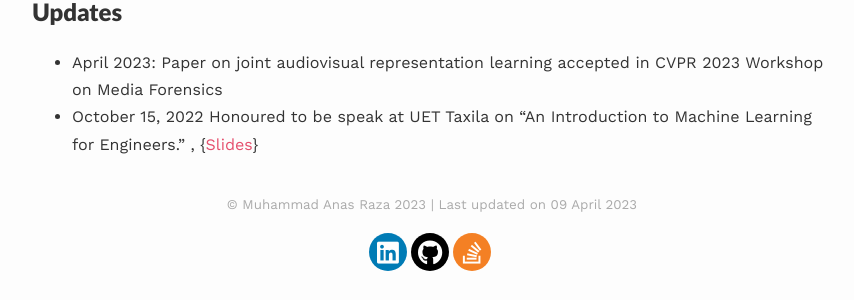
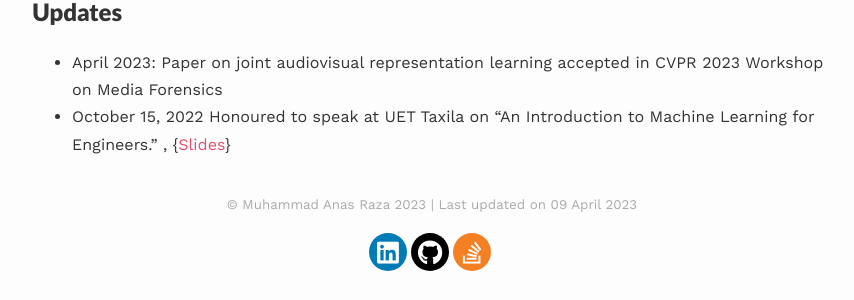
Before and after one commit to anas-rz/anas-rz.github.io, a Jekyll site: the page built from index.md, in a window 1280 px wide. Shown: the part 602-902 px from the top of the page, without its empty margins (208-1062 px from the left). Built offline with Jekyll 4.4.1, drawn with Linux system fonts in a browser that asks for light colours; nearby versions of some CDN libraries; a script that is not in the unit is left out.

```diff
--- a/index.md
+++ b/index.md
@@ -20,4 +20,4 @@ Also, check out:
 
 ## Updates
   - April 2023: Paper on joint audiovisual representation learning accepted in CVPR 2023 Workshop on Media Forensics
-  - October 15, 2022 Honoured to be speak at UET Taxila on "An Introduction to Machine Learning for Engineers." , \{[Slides](https://docs.google.com/presentation/d/1HIWUd9OQaHk1D1ESe77uEcZ6ir7DKLdQIj3rKms_yPs/edit?usp=sharing)\}
+  - October 15, 2022 Honoured to speak at UET Taxila on "An Introduction to Machine Learning for Engineers." , \{[Slides](https://docs.google.com/presentation/d/1HIWUd9OQaHk1D1ESe77uEcZ6ir7DKLdQIj3rKms_yPs/edit?usp=sharing)\}
```
